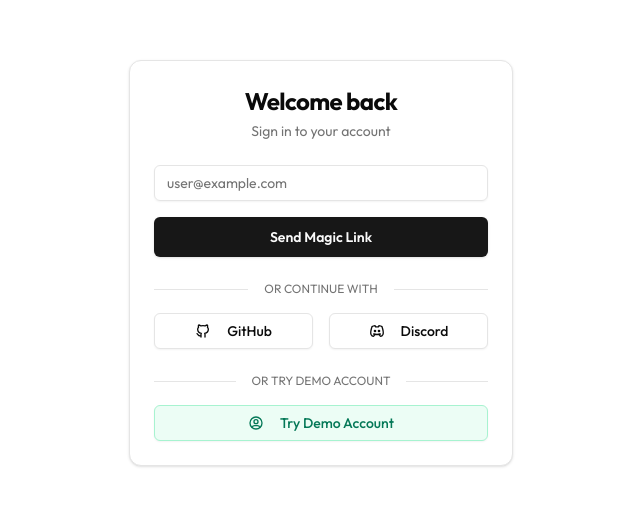
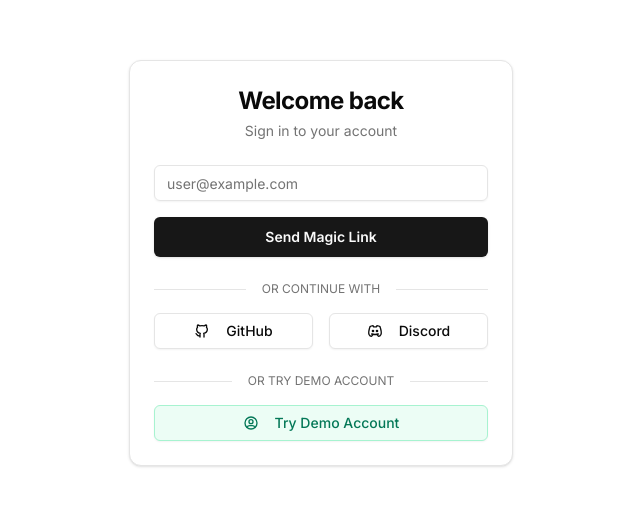
Before and after one commit to handlebauer/metta, a Next.js app: page /login in a window 1280 px wide. Shown: the part 137-642 px from the top of the page, without its empty margins (319-959 px from the left). Built offline with nearby package versions, Linux system fonts and the light colour scheme.

Commit message:
feat(fonts): add Inter font to Tailwind configuration and layout; update body class for improved typography and readability

```diff
--- a/src/app/layout.tsx
+++ b/src/app/layout.tsx
@@ -1,4 +1,4 @@
-import { Geist_Mono, Outfit } from 'next/font/google'
+import { Geist_Mono, Inter, Outfit } from 'next/font/google'
 
 import type { Metadata } from 'next'
 
@@ -7,6 +7,11 @@ import './globals.css'
 const outfit = Outfit({
     subsets: ['latin'],
     variable: '--font-outfit',
+})
+
+const inter = Inter({
+    subsets: ['latin'],
+    variable: '--font-inter',
 })
 
 const geistMono = Geist_Mono({
@@ -28,7 +33,7 @@ export default function RootLayout({
     return (
         <html lang="en">
             <body
-                className={`${outfit.variable} ${geistMono.variable} font-outfit antialiased`}
+                className={`${outfit.variable} ${geistMono.variable} ${inter.variable} font-inter antialiased`}
             >
                 {children}
             </body>
--- a/src/components/tickets/list/ticket-list.client.tsx
+++ b/src/components/tickets/list/ticket-list.client.tsx
@@ -107,7 +107,7 @@ export function TicketList({
                         </TableRow>
                     ))}
                 </TableHeader>
-                <TableBody>
+                <TableBody className="text-xs">
                     {table.getRowModel().rows.map(row => (
                         <TableRow
                             key={row.id}
--- a/tailwind.config.ts
+++ b/tailwind.config.ts
@@ -21,6 +21,7 @@ const config = {
             fontFamily: {
                 outfit: ['var(--font-outfit)'],
                 mono: ['var(--font-geist-mono)'],
+                inter: ['var(--font-inter)'],
             },
             colors: {
                 border: 'hsl(var(--border))',
```
